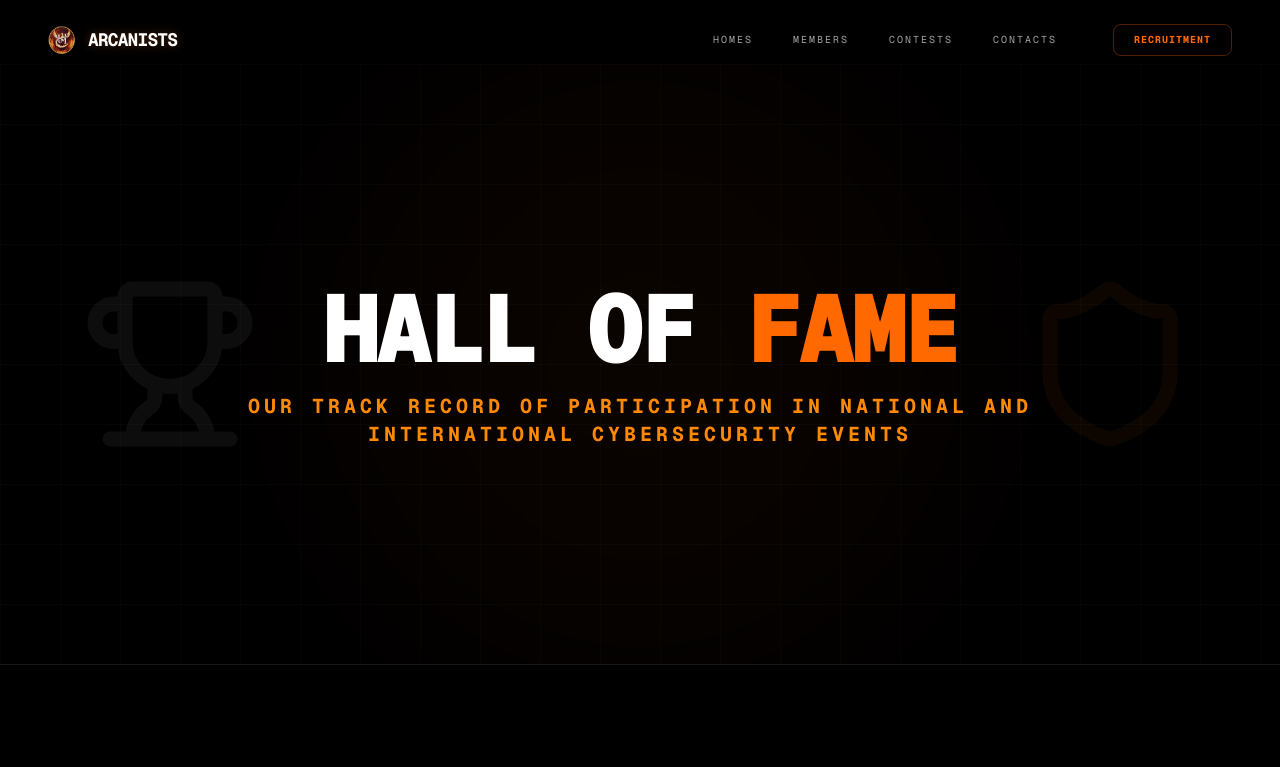
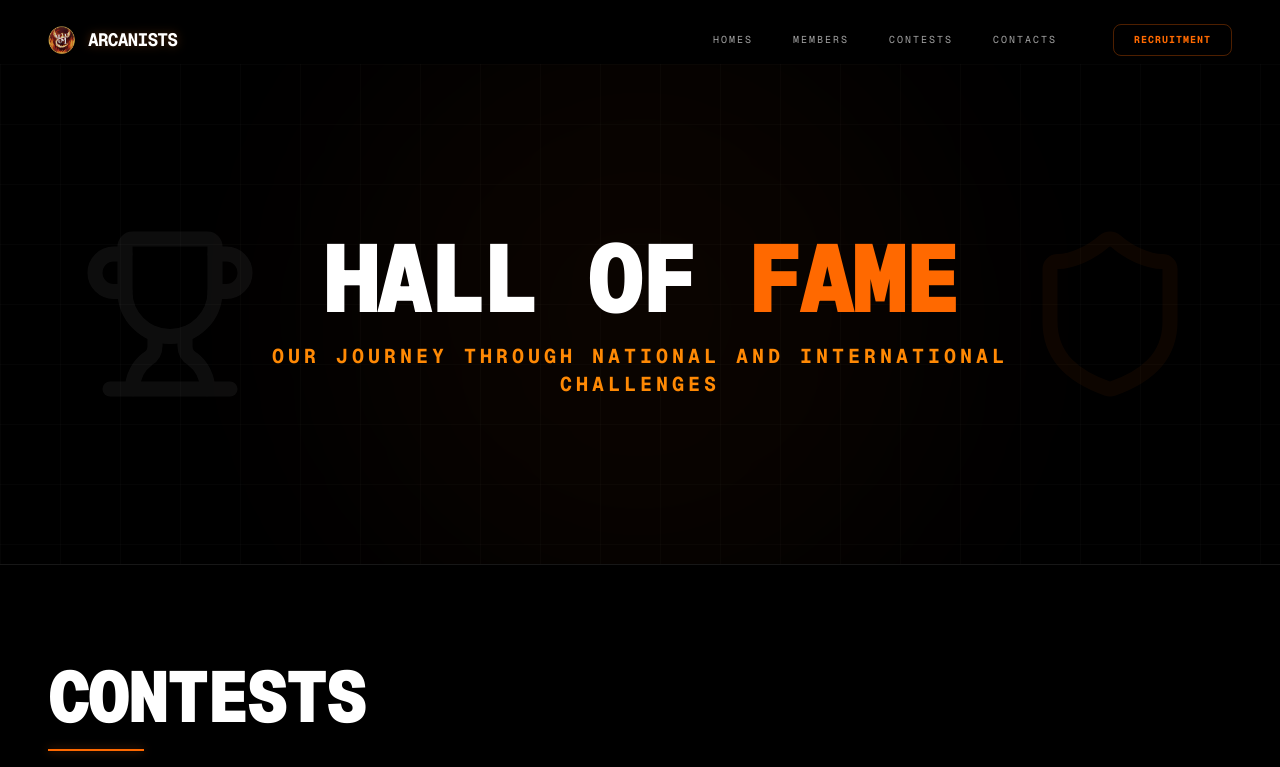
Before and after one commit to K4lameety/arcanists, a Next.js app: page /contest in a window 1280 px wide. Shown: the top 767 px of the page. Built offline with nearby package versions, Linux system fonts and the light colour scheme.

Commit message:
change text in contest page

```diff
--- a/app/contest/page.tsx
+++ b/app/contest/page.tsx
@@ -37,7 +37,7 @@ export default function ContestsPage() {
       <Navigation />
 
       {/* Hero Section */}
-      <section className="relative min-h-[250px] md:min-h-[600px] w-full flex flex-col items-center justify-center overflow-hidden px-6 py-10 md:py-32 mt-8 md:mt-16 text-center">
+      <section className="relative min-h-[250px] md:min-h-[500px] w-full flex flex-col items-center justify-center overflow-hidden px-6 py-10 md:py-32 mt-8 md:mt-16 text-center">
         {/* Background Grid */}
         <div className="absolute inset-0 bg-[linear-gradient(rgba(255,255,255,0.02)_1px,transparent_1px),linear-gradient(90deg,rgba(255,255,255,0.02)_1px,transparent_1px)] bg-[size:30px_30px] md:bg-[size:60px_60px] pointer-events-none" />
 
@@ -58,7 +58,7 @@ export default function ContestsPage() {
           </h1>
 
              <p className="text-xs md:text-xl text-orange-400 font-bold tracking-[0.2em] uppercase">
-              Our track record of participation in national and international cybersecurity events
+              Our journey through national and international challenges
             </p>
         </div>
       </section>
```
